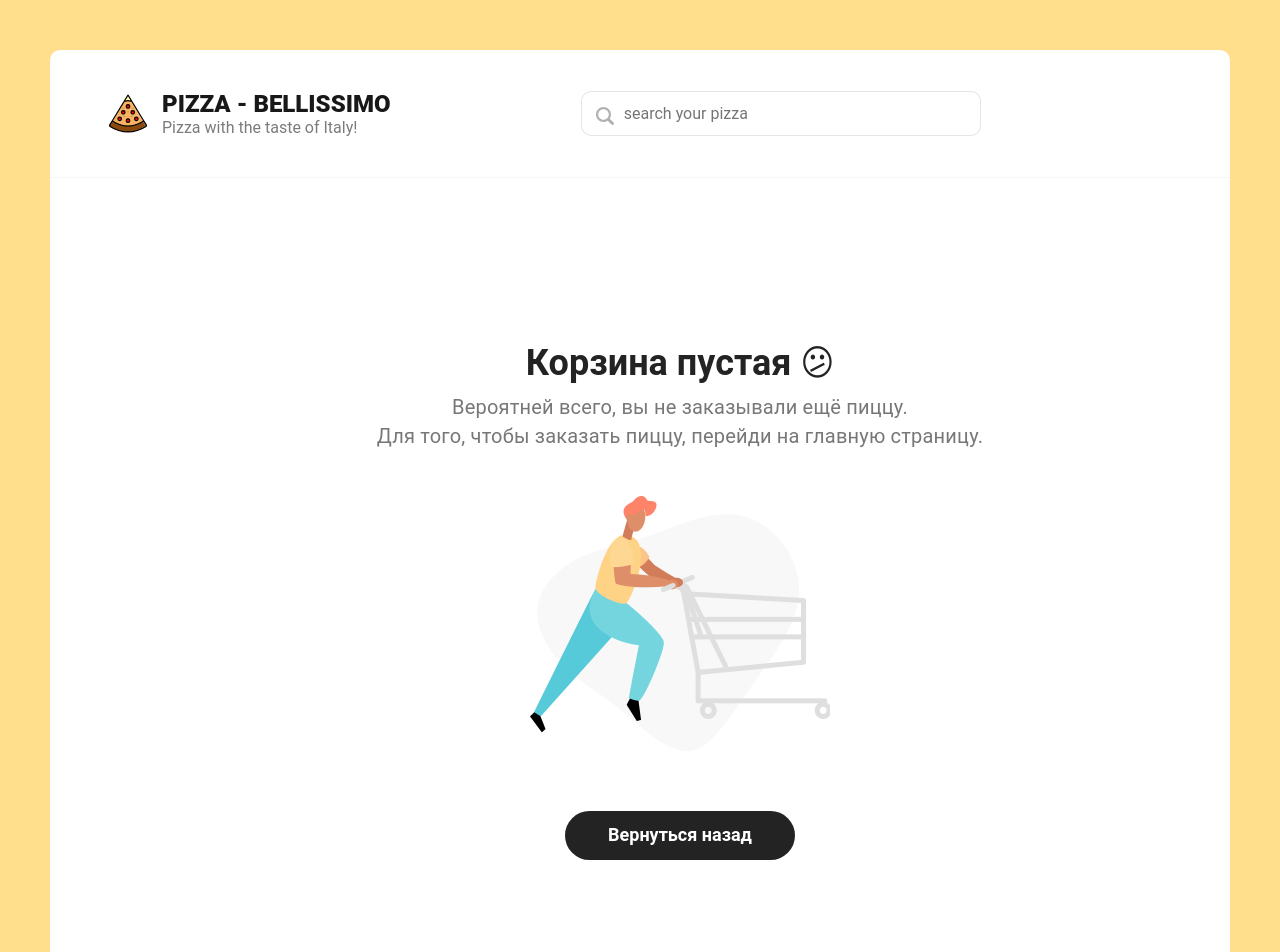
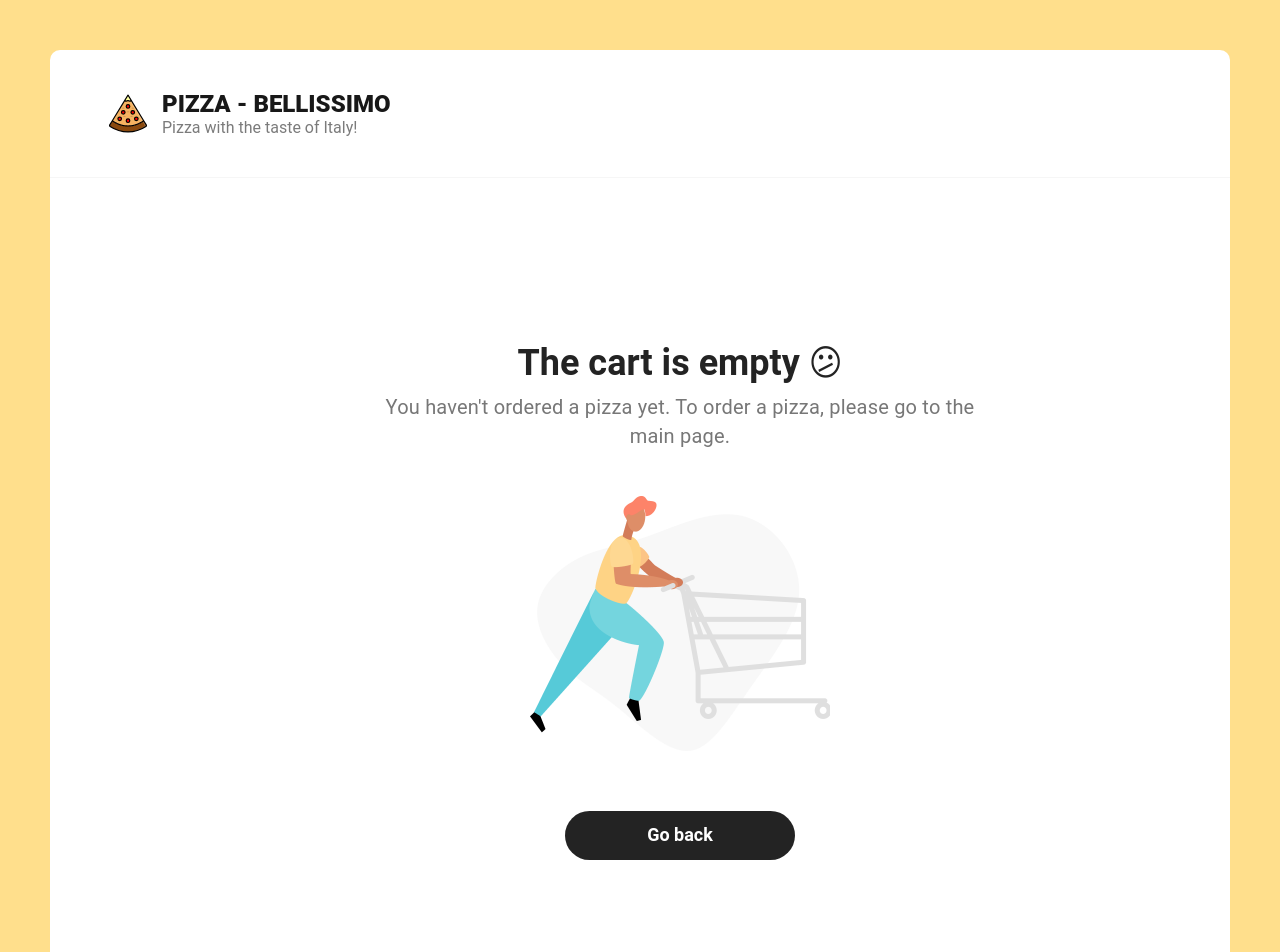
Before and after one commit to LilyVolo/bellissimo, a React app: page /cart in a window 1280 px wide. Shown: the top 952 px of the page. Built offline with nearby package versions, Linux system fonts and the light colour scheme; the HTML template or start-up script is replaced by a standard one.

Commit message:
debug pagination

```diff
--- a/src/components/CartEmpty.tsx
+++ b/src/components/CartEmpty.tsx
@@ -8,14 +8,14 @@ const CartEmpty = () => {
           <div className="content">
             <div className="container container--cart">
               <div className="cart cart--empty">
-                <h2>Корзина пустая 😕</h2>
+                <h2> The cart is empty  😕</h2>
                 <p>
-                  Вероятней всего, вы не заказывали ещё пиццу.<br />
-                  Для того, чтобы заказать пиццу, перейди на главную страницу.
+                You haven't ordered a pizza yet.
+                To order a pizza, please go to the main page.
                 </p>
                 <img src="../public/img/empty-cart.png" alt="Empty cart" />
                 <Link to='/' className="button button--black">
-                  <span>Вернуться назад</span>
+                  <span>Go back</span>
                   </Link>
               </div>
             </div>
--- a/src/components/Categories.tsx
+++ b/src/components/Categories.tsx
@@ -7,7 +7,7 @@ type CategoriesProps  = {
 
 const Categories = React.memo<CategoriesProps>(({value, onClickCategory}) => {
 
- const categoriess = React.useMemo(() => ['All', 'Meat', 'Vegetarian', 'Grilled', 'Spicy', 'Calzones'], []);
+ const categoriess = React.useMemo(() => ['All', 'Meat', 'Vegetarian', 'Grilled', 'Spicy'], []);
 
     return (
       <div className="categories">
--- a/src/components/Search/index.tsx
+++ b/src/components/Search/index.tsx
@@ -3,13 +3,14 @@ import styles from './search.module.scss'
 import debounce from 'lodash.debounce'
 import { useDispatch } from 'react-redux'
 import { setSearchValue } from '../../redux/slices/filterSlice'
+import { useLocation } from 'react-router-dom';
 
 const Search: React.FC = () => {
   const dispatch = useDispatch()
   const inputRef = React.useRef<HTMLInputElement>(null)
   const [value, setValue] = React.useState('')
-
-
+  const location = useLocation();
+  console.log(location)
   const onClickClear = () => {
   dispatch(setSearchValue(''));
   setValue('')
@@ -29,24 +30,36 @@ const Search: React.FC = () => {
 
   return (
 <div className={styles.root}>
-        <svg className={styles.icon}
-        id="Glyph" version="1.1" viewBox="0 0 32 32"
-        >
-        <path d="M27.414,24.586l-5.077-5.077C23.386,17.928,24,16.035,24,14c0-5.514-4.486-10-10-10S4,8.486,4,14  s4.486,10,10,10c2.035,0,3.928-0.614,5.509-1.663l5.077,5.077c0.78,0.781,2.048,0.781,2.828,0  C28.195,26.633,28.195,25.367,27.414,24.586z M7,14c0-3.86,3.14-7,7-7s7,3.14,7,7s-3.14,7-7,7S7,17.86,7,14z" id="XMLID_223_"/></svg>
+  {location.pathname === '/' && (
+    <>
+      <svg className={styles.icon} id="Glyph" version="1.1" viewBox="0 0 32 32">
+        <path d="M27.414,24.586l-5.077-5.077C23.386,17.928,24,16.035,24,14c0-5.514-4.486-10-10-10S4,8.486,4,14
+        s4.486,10,10,10c2.035,0,3.928-0.614,5.509-1.663l5.077,5.077c0.78,0.781,2.048,0.781,2.828,0
+        C28.195,26.633,28.195,25.367,27.414,24.586z M7,14c0-3.86,3.14-7,7-7s7,3.14,7,7s-3.14,7-7,7S7,17.86,7,14z" id="XMLID_223_" />
+      </svg>
 
       <input
         ref={inputRef}
-          onChange={(event)=> onChangeInput(event)}
-          value = {value}
+        onChange={(event) => onChangeInput(event)}
+        value={value}
         className={styles.input}
-          placeholder='search your pizza'
-          type="text" />
+        placeholder="search your pizza"
+        type="text"
+      />
+
       {value && (
-            <img className={styles.deleteIcon} width="38" src="img/close_delete_icon.svg" alt="delete"
+        <img
+          className={styles.deleteIcon}
+          width="38"
+          src="img/close_delete_icon.svg"
+          alt="delete"
           onClick={() => onClickClear()}
         />
       )}
+    </>
+  )}
 </div>
+
   )
 }
 
--- a/src/components/pagination/index.tsx
+++ b/src/components/pagination/index.tsx
@@ -1,26 +1,36 @@
-import React from 'react'
+import React, { useEffect } from 'react';
 import ReactPaginate from 'react-paginate';
-import styles from './Pagination.module.scss'
+import styles from './Pagination.module.scss';
 
 type PaginationProps = {
   currentPage?: number;
+  categoryId: number;
   onChangePage: (page: number) => void;
+};
+
+const Pagination: React.FC<PaginationProps> = ({ currentPage, onChangePage, categoryId }) => {
+  useEffect(() => {
+    if (categoryId !== 0) {
+      onChangePage(1);
     }
+  }, [categoryId, onChangePage]);
 
- const Pagination: React.FC<PaginationProps> = ({currentPage, onChangePage}) => {
   return (
+    categoryId === 0 && (
       <div>
         <ReactPaginate
           className={styles.root}
           nextLabel=">"
-        onPageChange={(e) => onChangePage(e.selected+1)}
+          onPageChange={(e) => onChangePage(e.selected + 1)}
           pageRangeDisplayed={4}
-        pageCount={3}
+          pageCount={2}
           previousLabel="<"
           renderOnZeroPageCount={null}
+          forcePage={currentPage ? currentPage - 1 : 0}
         />
       </div>
     )
-}
+  );
+};
 
-export default Pagination
+export default Pagination;
--- a/src/pages/Cart.tsx
+++ b/src/pages/Cart.tsx
@@ -61,7 +61,7 @@ const Cart:React.FC = () => {
                 strokeLinecap="round"
                 strokeLinejoin="round"></path>
             </svg>
-            Корзина
+            Cart
           </h2>
           <div onClick={onClickClear} className="cart__clear">
             <svg
@@ -96,7 +96,7 @@ const Cart:React.FC = () => {
                 strokeLinejoin="round"></path>
             </svg>
 
-            <span>Очистить корзину</span>
+            <span>Empty cart</span>
           </div>
         </div>
         <div className="content__items">
@@ -114,11 +114,11 @@ const Cart:React.FC = () => {
           <div className="cart__bottom-details">
             <span>
               {' '}
-              Всего пицц: <b> {totalCount}</b>{' '}
+              Total number of pizzas: <b> {totalCount}</b>{' '}
             </span>
             <span>
               {' '}
-              Сумма заказа: <b> {totalPrice} euros</b>
+              Total cost: <b> {totalPrice} euros</b>
             </span>
           </div>
           <div className="cart__bottom-buttons">
@@ -137,10 +137,10 @@ const Cart:React.FC = () => {
                   strokeLinejoin="round"></path>
               </svg>
 
-              <span>Вернуться назад</span>
+              <span>Go back</span>
             </Link>
             <div className="button pay-btn">
-              <span>Оплатить сейчас</span>
+              <span>Buy now</span>
             </div>
           </div>
         </div>
--- a/src/pages/Home.tsx
+++ b/src/pages/Home.tsx
@@ -34,8 +34,9 @@ interface RootState {
 
 const Home: React.FC = () => {
   const dispatch = useDispatch()
+  const [currentPage, setCurrentPage] = React.useState(1);
 
-  const { categoryId, sortType, currentPage, searchValue } = useSelector(
+  const { categoryId, sortType, searchValue } = useSelector(
     (state: RootState) => state.filter
   )
 
@@ -44,14 +45,14 @@ const Home: React.FC = () => {
   const [pizzas, setPizzas] = React.useState<Pizza[]>([]) // Типизируем pizzas как массив Pizza
   const [isLoading, setIsLoading] = React.useState<boolean>(true) // Типизируем isLoading как boolean
 
-  let url = `https://671ba6912c842d92c380c897.mockapi.io/bellissimo?page=${currentPage}&limit=4&${
+  let url = `https://671ba6912c842d92c380c897.mockapi.io/bellissimo?page=${currentPage}&${
     categoryId > 0 ? `category=${categoryId}` : ''
   }&sortBy=${sort}&order=desc`
 
-  const onChangePage = (number: number) => {
-    dispatch(setCurrentPage(number))
-  }
 
+  const onChangePage = (selectedPage: number) => {
+    setCurrentPage(selectedPage); // Обновляем текущую страницу
+  };
   const onClickCategory = React.useCallback(
     (id: number) => {
       dispatch(setCategoryId(id))
@@ -76,19 +77,22 @@ const Home: React.FC = () => {
     window.scrollTo(0, 0)
   }, [categoryId, sortType, currentPage, url])
 
+  const indexOfLastPizza = (currentPage) * 8
+  const indexOfFirstPizza = indexOfLastPizza - 8
+
+
   const allPizzas = pizzas
     .filter((obj: Pizza) => {
-      // Если searchValue не задано, возвращаем true (все пиццы проходят фильтр)
       if (!searchValue) return true
-
-      // Если searchValue задано, фильтруем по совпадению
       return obj.title.toLowerCase().includes(searchValue.toLowerCase())
     })
+    .slice(indexOfFirstPizza, indexOfLastPizza)
     .map((obj: Pizza) => (
       <PizzaBlock key={obj.id} {...obj} />
     ))
 
   const skeletonArr = [...new Array(6)].map((_, i) => <Skeleton key={i} />)
+
 
   return (
     <div className="container">
@@ -99,7 +103,7 @@ const Home: React.FC = () => {
       <h2 className="content__title">All our pizzas</h2>
       <div className="content__items">{isLoading ? skeletonArr : allPizzas}</div>
 
-      <Pagination currentPage={currentPage} onChangePage={onChangePage} />
+      <Pagination categoryId={categoryId} currentPage={currentPage} onChangePage={onChangePage} />
     </div>
   )
 }
--- a/src/pages/onePizza/onePizza.module.scss
+++ b/src/pages/onePizza/onePizza.module.scss
@@ -13,8 +13,8 @@
 }
 .content__items {
   display: flex;
-  gap: 6rem; /* Расстояние между элементами */
-  align-items: flex-start; /* Выравнивание элементов по верхнему краю */
+  gap: 6rem;
+  align-items: flex-start;
 }
 
 .contentBottom {
```
Lines whose indentation alone changed are shown as unchanged.
